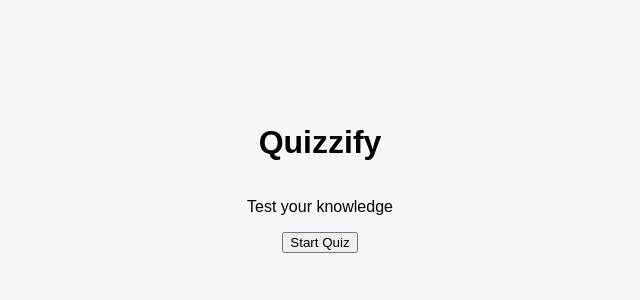
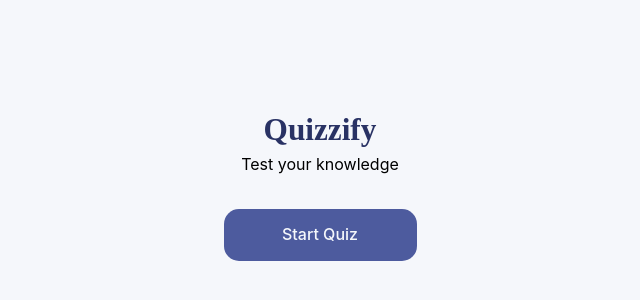
Before and after one commit to ThakurRohitSingh/Quizzify, a React (Vite) app: page / in a window 1280 px wide. Shown: the part 222-522 px from the top of the page, without its empty margins (320-960 px from the left). Built offline with nearby package versions, Linux system fonts and the light colour scheme.

Commit message:
Added navigation

```diff
--- a/src/components/LandingPage.jsx
+++ b/src/components/LandingPage.jsx
@@ -1,15 +1,20 @@
-import blobTop from "../assets/blobTop.svg"
-import blobBottom from "../assets/blobBottom.svg"
+import "../App.css"
+import { useNavigate } from 'react-router-dom';
+
 
 const LandingPage = (props) => {
+
+  let navigate = useNavigate()
+
+  let LoginFunction = () =>{
+    navigate('/login')
+  }
   return (
     <>
     <div className="LandingPage-container">
         <h1>Quizzify</h1>
         <p>Test your knowledge</p>
-        <button onClick={props.isQuizStarted}>Start Quiz</button>
-        <img className="blob-top" src={blobTop} alt="" />
-        <img className="blob-bottom" src={blobBottom} alt="" />
+        <button onClick={()=>{LoginFunction()}}>Start Quiz</button>
     </div>
     </>
   )
```
